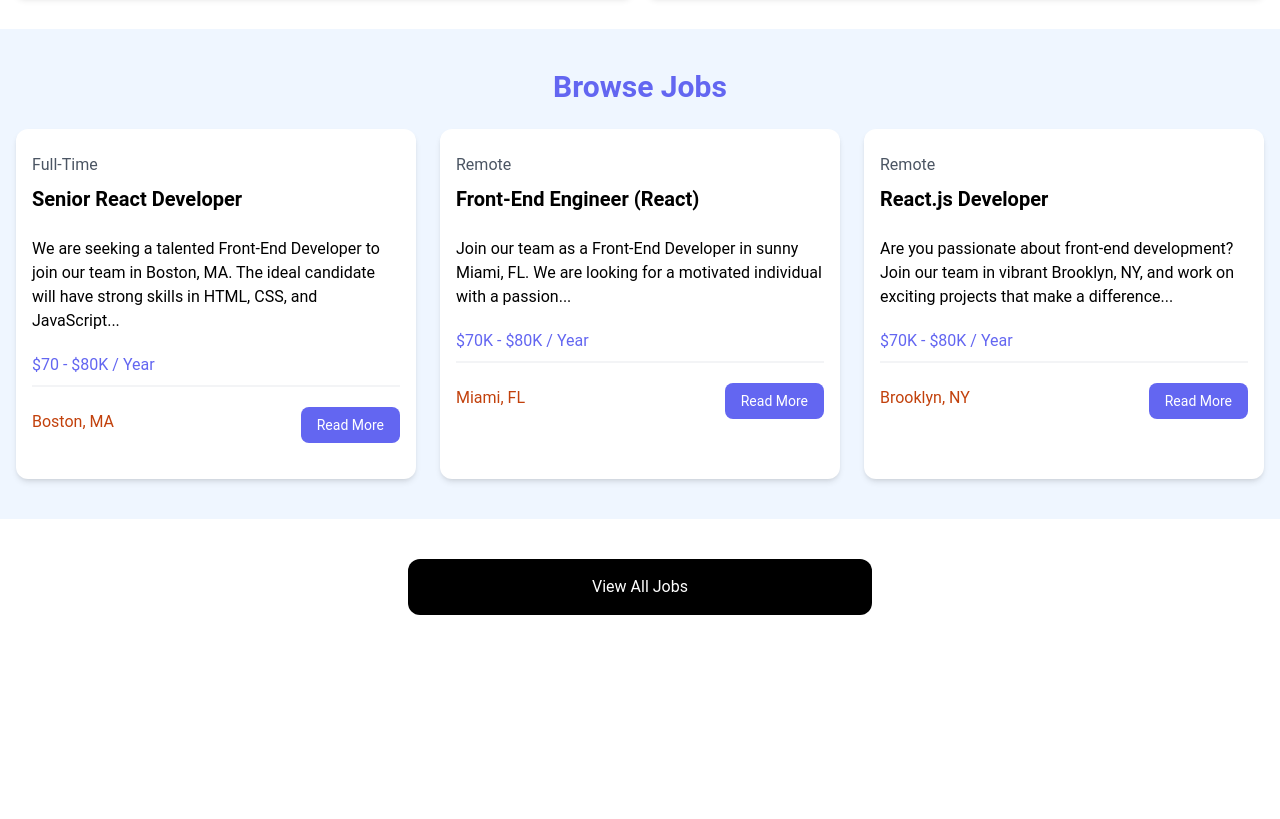
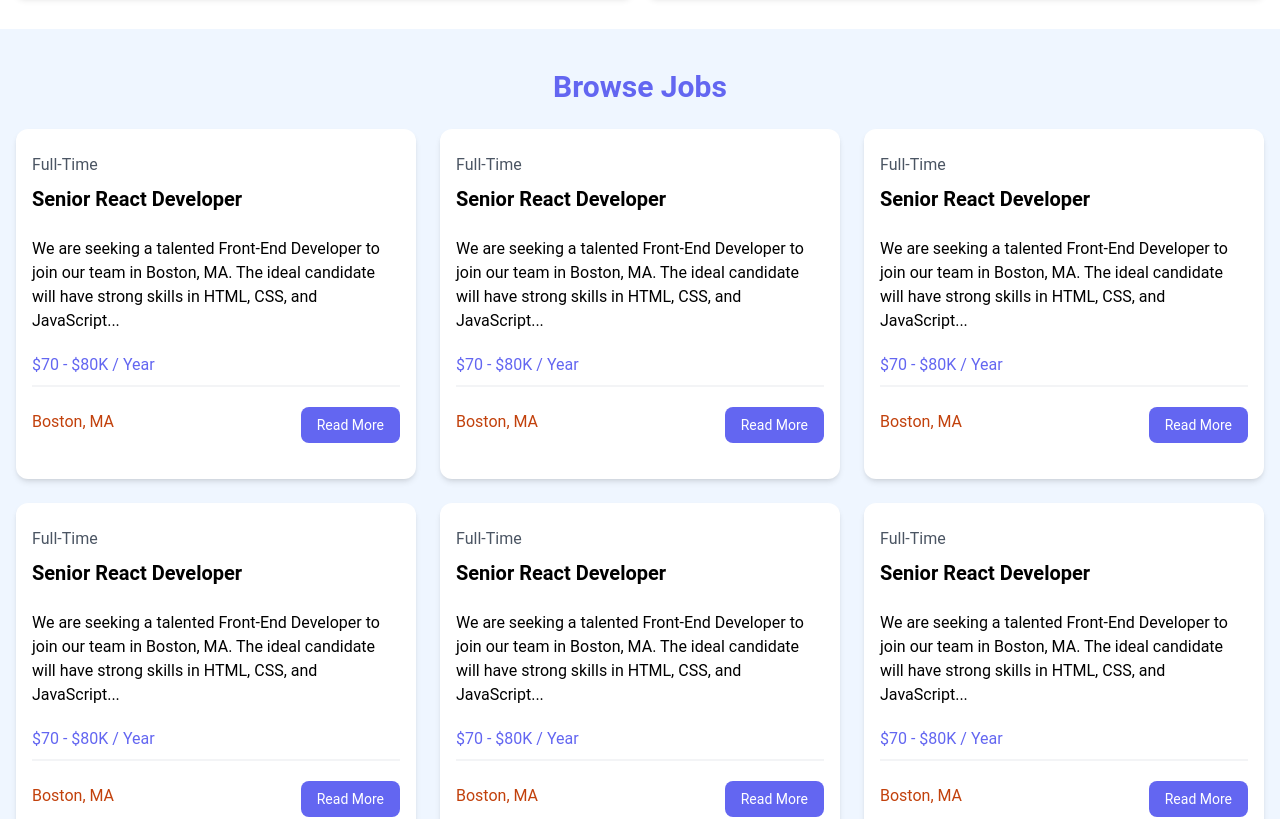
Before and after one commit to asilov/react-jobs, a React (Vite) app: page / in a window 1280 px wide. Shown: the part 580-1399 px from the top of the page. Before the commit the page ends 1235 px from the top, so only its background shows below. Built offline with nearby package versions, Linux system fonts and the light colour scheme.

Commit message:
Delete hard coded text from job list

```diff
--- a/src/components/JobListings.jsx
+++ b/src/components/JobListings.jsx
@@ -1,6 +1,7 @@
 import jobs from '../jobs.json'
 
 const JobListings = () => {
+
 	return (
 		<section className='bg-blue-50 px-4 py-10'>
 			<div className='container-xl lg:container m-auto'>
@@ -8,7 +9,7 @@ const JobListings = () => {
 					Browse Jobs
 				</h2>
 				<div className='grid grid-cols-1 md:grid-cols-3 gap-6'>
-					{/* <!-- Job Listing 1 --> */}
+					{jobs.map((job) => (
 						<div className='bg-white rounded-xl shadow-md relative'>
 							<div className='p-4'>
 								<div className='mb-6'>
@@ -39,69 +40,7 @@ const JobListings = () => {
 								</div>
 							</div>
 						</div>
-					{/* <!-- Job Listing 2 --> */}
-					<div className='bg-white rounded-xl shadow-md relative'>
-						<div className='p-4'>
-							<div className='mb-6'>
-								<div className='text-gray-600 my-2'>Remote</div>
-								<h3 className='text-xl font-bold'>
-									Front-End Engineer (React)
-								</h3>
-							</div>
-
-							<div className='mb-5'>
-								Join our team as a Front-End Developer in sunny Miami, FL. We
-								are looking for a motivated individual with a passion...
-							</div>
-
-							<h3 className='text-indigo-500 mb-2'>$70K - $80K / Year</h3>
-
-							<div className='border border-gray-100 mb-5'></div>
-
-							<div className='flex flex-col lg:flex-row justify-between mb-4'>
-								<div className='text-orange-700 mb-3'>
-									<i className='fa-solid fa-location-dot text-lg'></i>
-									Miami, FL
-								</div>
-								<a
-									href='job.html'
-									className='h-[36px] bg-indigo-500 hover:bg-indigo-600 text-white px-4 py-2 rounded-lg text-center text-sm'>
-									Read More
-								</a>
-							</div>
-						</div>
-					</div>
-					{/* <!-- Job Listing 3 --> */}
-					<div className='bg-white rounded-xl shadow-md relative'>
-						<div className='p-4'>
-							<div className='mb-6'>
-								<div className='text-gray-600 my-2'>Remote</div>
-								<h3 className='text-xl font-bold'>React.js Developer</h3>
-							</div>
-
-							<div className='mb-5'>
-								Are you passionate about front-end development? Join our team in
-								vibrant Brooklyn, NY, and work on exciting projects that make a
-								difference...
-							</div>
-
-							<h3 className='text-indigo-500 mb-2'>$70K - $80K / Year</h3>
-
-							<div className='border border-gray-100 mb-5'></div>
-
-							<div className='flex flex-col lg:flex-row justify-between mb-4'>
-								<div className='text-orange-700 mb-3'>
-									<i className='fa-solid fa-location-dot text-lg'></i>
-									Brooklyn, NY
-								</div>
-								<a
-									href='job.html'
-									className='h-[36px] bg-indigo-500 hover:bg-indigo-600 text-white px-4 py-2 rounded-lg text-center text-sm'>
-									Read More
-								</a>
-							</div>
-						</div>
-					</div>
+					))}
 				</div>
 			</div>
 		</section>
```
Lines whose indentation alone changed are shown as unchanged.
